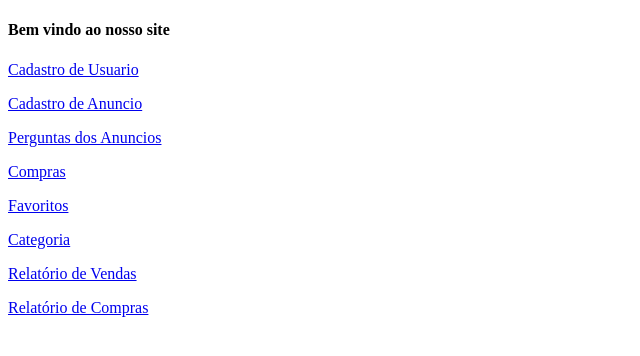
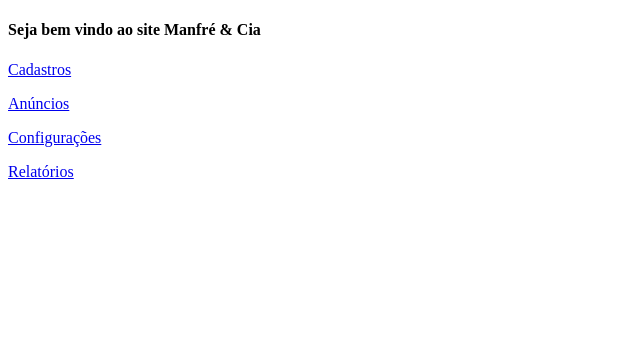
Before and after one commit to marcosmanfre/Flask, a Flask app: page / in a window 1280 px wide. Shown: the top 356 px of the page, without its empty margins (0-640 px from the left). Run offline with Flask 2, Linux system fonts and the light colour scheme.

Commit message:
atualizar

```diff
--- a/app.py
+++ b/app.py
@@ -8,13 +8,21 @@ app = Flask(__name__)
 def index():
      return render_template('index.html')
 
-@app.route("/cadastro/usuario")
+@app.route("/cadastros")
+def cadastros():
+    return render_template('cadastros.html')
+
+@app.route("/cadastros/usuario")
 def usuario():
     return render_template('usuario.html', titulo="Cadastro de Usuario")
 
-@app.route("/cadastro/anuncios")
+@app.route("/cadastros/anuncios")
 def anuncio():
     return render_template('anuncio.html')
+
+@app.route("/anuncios")
+def anuncios():
+    return render_template('anuncios.html')
 
 @app.route("/anuncios/pergunta")
 def pergunta():
@@ -31,9 +39,17 @@ def favoritos():
     print("favorito inserido")
     return ""
 
+@app.route("/config")
+def config():
+    return render_template('config.html')
+
 @app.route("/config/categoria")
 def categoria():
     return render_template('categoria.html')
+
+@app.route("/relatorios")
+def relatorios():
+    return render_template('relatorios.html')
 
 @app.route("/relatorios/vendas")
 def relVendas():
--- a/templates/index.html
+++ b/templates/index.html
@@ -3,18 +3,17 @@
 
 
 
-<title> Site de Compras</title>
+<title> Manfré & Cia</title>
 
 <body>
-    <h4>Bem vindo ao nosso site</h4>
-    <p><a href={{url_for("usuario")}}> Cadastro de Usuario</a></p>
-    <p><a href={{url_for("anuncio")}}> Cadastro de Anuncio</a></p>
-    <p><a href={{url_for("pergunta")}}> Perguntas dos Anuncios</a></p>
-    <p><a href={{url_for("pergunta")}}> Compras</a></p>
-    <p><a href={{url_for("pergunta")}}> Favoritos</p>
-    <p><a href={{url_for("categoria")}}> Categoria</p>
-    <p><a href={{url_for("relVendas")}}> Relatório de Vendas</a></p>
-    <p><a href={{url_for("relCompras")}}> Relatório de Compras</a></p>
+    <h4>Seja bem vindo ao site Manfré & Cia</h4>
+    <p><a href={{url_for("cadastros")}}> Cadastros</a></p>
+    <p><a href={{url_for("anuncios")}}> Anúncios</a></p>
+    <p><a href={{url_for("config")}}> Configurações</p>
+    <p><a href={{url_for("relatorios")}}> Relatórios</p>
+
+
+
 
 
 
```
Also changed, not shown: templates/anuncios.html (added, +14 -0 lines), templates/cadastros.html (added, +15 -0 lines), templates/config.html (added, +14 -0 lines), templates/relatorios.html (added, +15 -0 lines).
